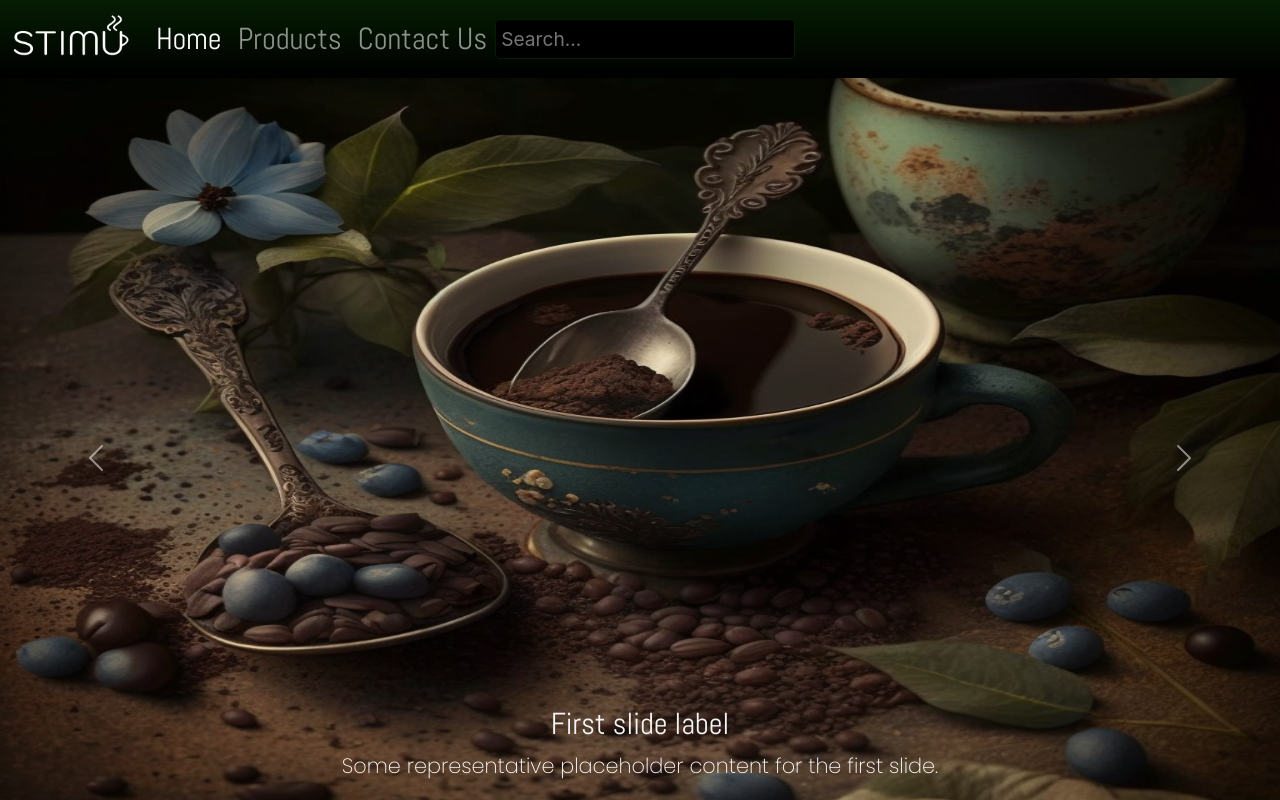
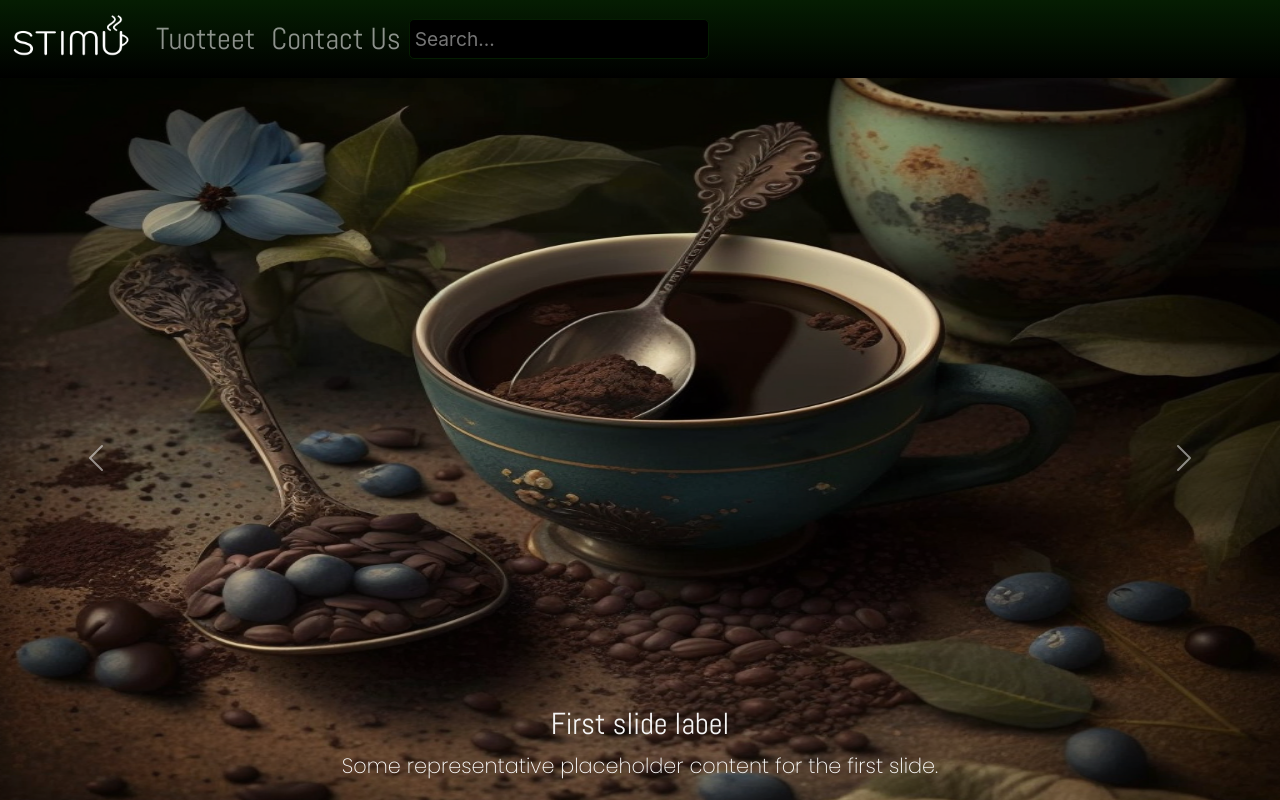
Before and after one commit to Stimu-Webshop/stimu-webshop.github.io, a React (Create React App) app in the folder caffeine-shop/: page / in a window 1280 px wide. Shown: the top 800 px of the page. Built offline with nearby package versions, Linux system fonts and the light colour scheme.

Commit message:
Removed "Home" button

```diff
--- a/caffeine-shop/src/components/Navbar.js
+++ b/caffeine-shop/src/components/Navbar.js
@@ -26,13 +26,8 @@
                 <div className="collapse navbar-collapse" id="navbarNav">
                     <ul className="navbar-nav">
                         <li className="nav-item">
-                            <Link className="nav-link active" aria-current="page" to="/">
-                                Home
-                            </Link>
-                        </li>
-                        <li className="nav-item">
                             <Link className="nav-link" to="/products">
-                                Products
+                                Tuotteet
                             </Link>
                         </li>
                         <li className="nav-item">
```
